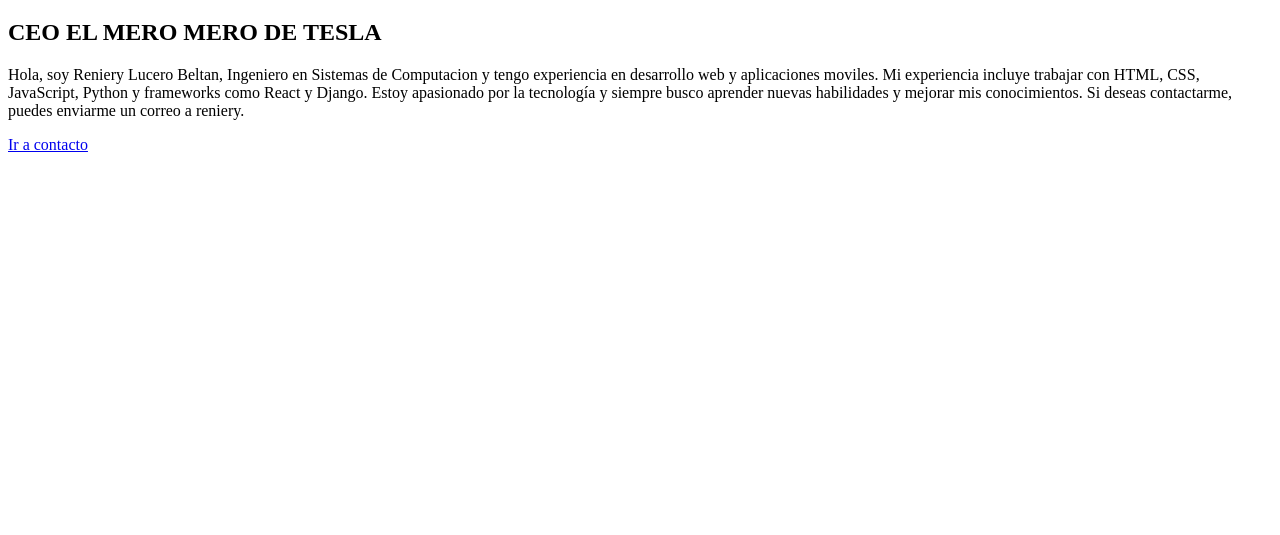
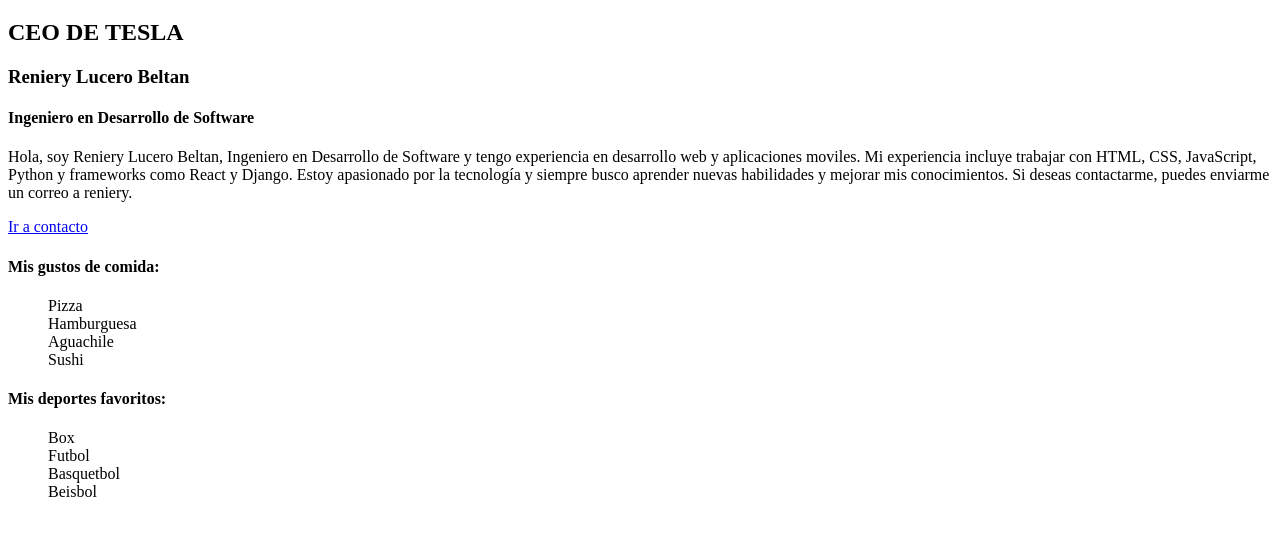
Before and after one commit to Reniery-LB/PRIMER_PAGINA, a plain HTML site: page index.html in a window 1280 px wide. Shown: the part 61-596 px from the top of the page. Drawn offline with Linux system fonts and the light colour scheme.

Commit message:
Enlaces_Listas

```diff
--- a/index.html
+++ b/index.html
@@ -12,13 +12,32 @@
 </head>
 <body>
     <h1>Bienvenido a mi cv.</h1>
-    <h2>CEO EL MERO MERO DE TESLA</h2>
-    <p>Hola, soy Reniery Lucero Beltan, Ingeniero en Sistemas de Computacion y tengo experiencia en desarrollo web y aplicaciones moviles.
+    <h2>CEO DE TESLA</h2>
+    <h3>Reniery Lucero Beltan</h3>
+    <h4>Ingeniero en Desarrollo de Software</h4>
+    <p>Hola, soy Reniery Lucero Beltan, Ingeniero en Desarrollo de Software y tengo experiencia en desarrollo web y aplicaciones moviles.
      Mi experiencia incluye trabajar con HTML, CSS, JavaScript, Python y frameworks como React y Django.
     Estoy apasionado por la tecnología y siempre busco aprender nuevas habilidades y mejorar mis conocimientos.
     Si deseas contactarme, puedes enviarme un correo a reniery.</p>
 
     <a href="contact.html">Ir a contacto</a>
 
+    <dl>
+        <h4><dt>Mis gustos de comida:</h4>
+        <dd>Pizza</dd>
+        <dd>Hamburguesa</dd>
+        <dd>Aguachile</dd>
+        <dd>Sushi</dd>
+
+        <h4><dt>Mis deportes favoritos:</dt></h4>
+        <dd>Box</dd>
+        <dd>Futbol</dd>
+        <dd>Basquetbol</dd>
+        <dd>Beisbol</dd>
+    </dl>
+
+
+
+
 </body>
 </html>
```
Also changed, not shown: contact.html (+7 -4 lines).
